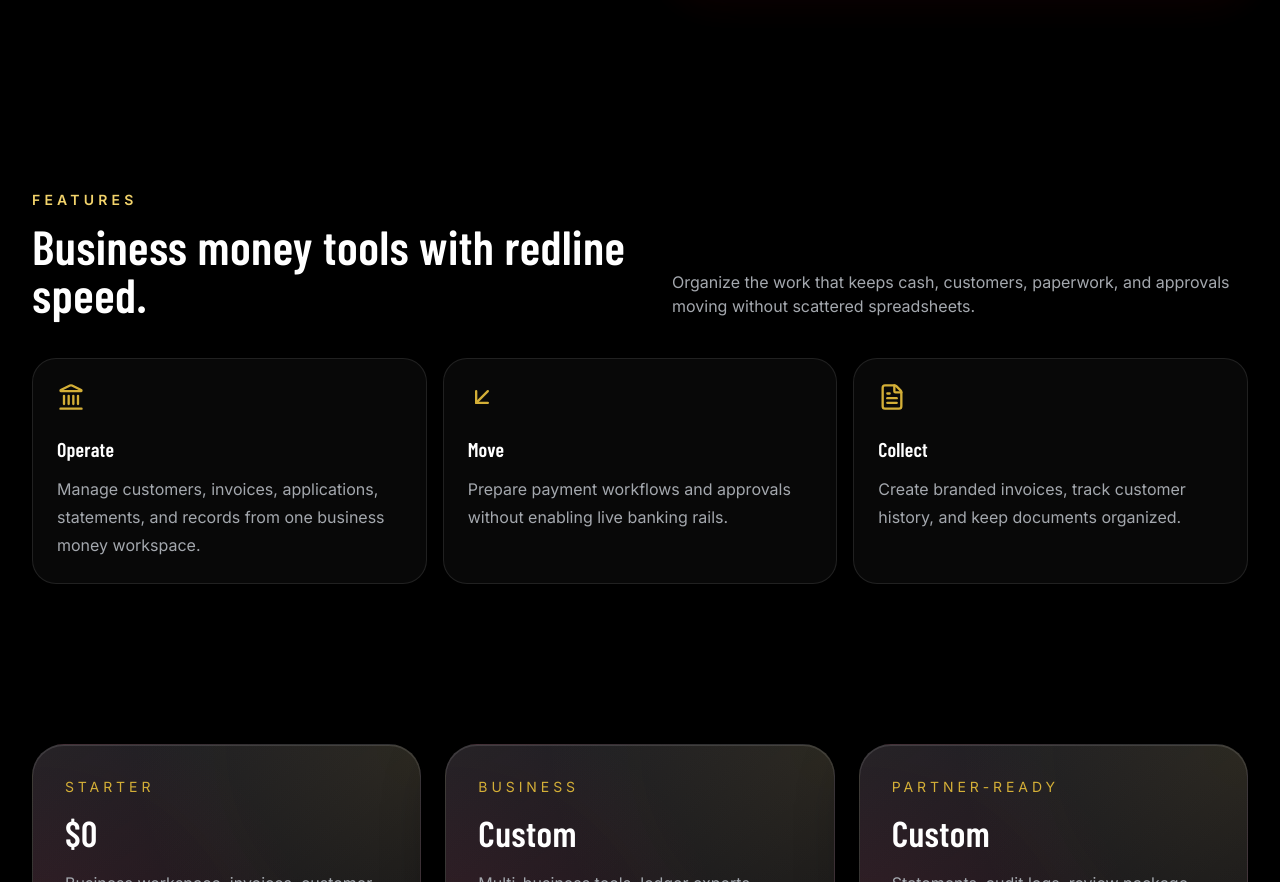
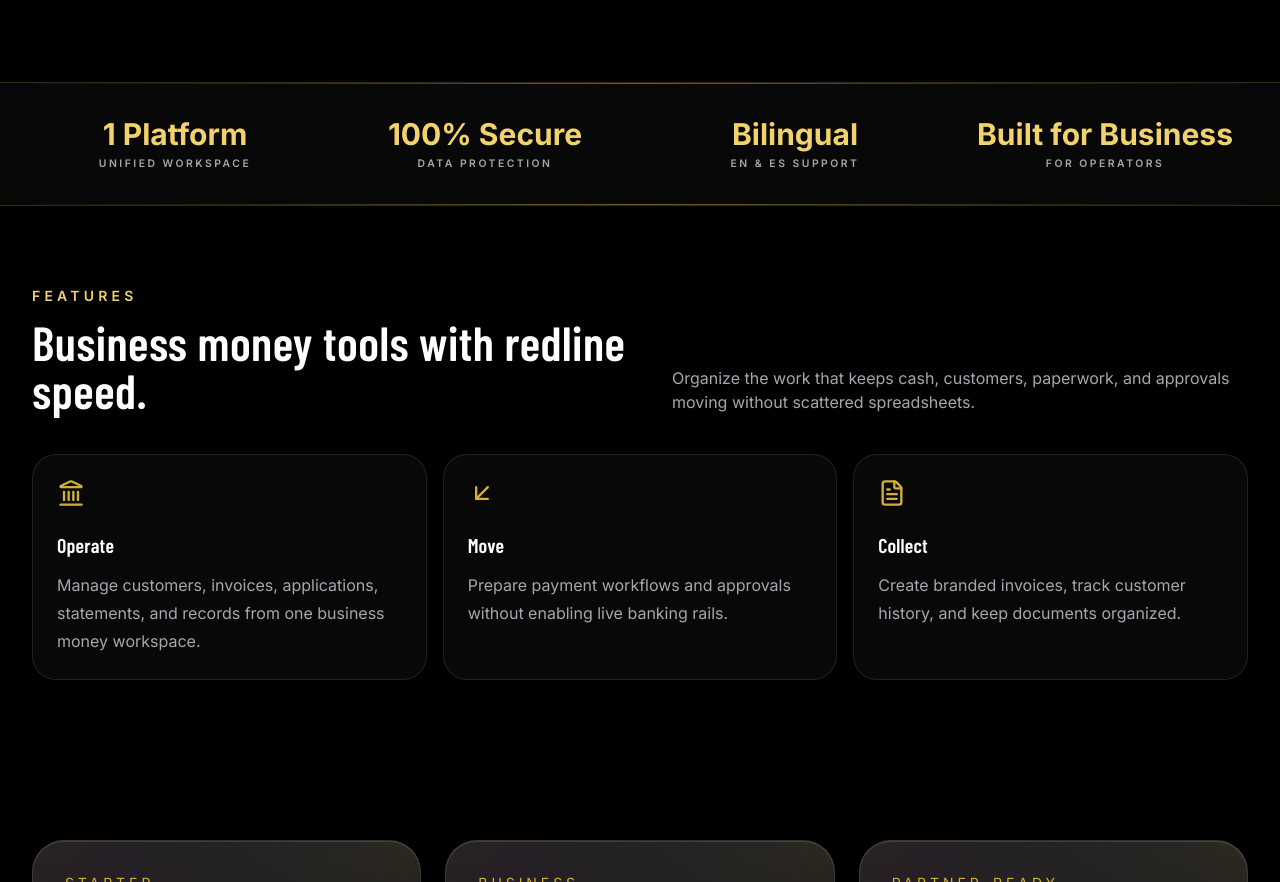
Before and after one commit to nofameorg-byte/orivoo-ai, a Next.js app: page / in a window 1280 px wide. Shown: the part 940-1822 px from the top of the page. Built offline with nearby package versions, Linux system fonts and the light colour scheme; no server answers.

Commit message:
Refine VP23 AIRO-inspired homepage UI
Co-authored-by: nofameorg-byte <nofameorg-byte@users.noreply.github.com>

```diff
--- a/app/page.tsx
+++ b/app/page.tsx
@@ -216,6 +216,28 @@ export default function LandingPage() {
             </div>
           </div>
         </div>
+      </section>
+
+      <section className="relative z-10 border-y border-gold/20 bg-[#080808]">
+        <div className="h-px bg-gradient-to-r from-transparent via-gold/50 to-transparent" />
+        <div className="mx-auto grid max-w-7xl grid-cols-2 gap-6 px-6 py-8 text-center md:grid-cols-4 lg:px-8">
+          {[
+            ["1 Platform", "Unified workspace"],
+            ["100% Secure", "Data protection"],
+            ["Bilingual", "EN & ES support"],
+            ["Built for Business", "For operators"],
+          ].map(([stat, label]) => (
+            <div key={stat}>
+              <p className="text-2xl font-bold text-gold-bright md:text-3xl">
+                {stat}
+              </p>
+              <p className="mt-1 text-[0.65rem] font-semibold uppercase tracking-[0.24em] text-muted">
+                {label}
+              </p>
+            </div>
+          ))}
+        </div>
+        <div className="h-px bg-gradient-to-r from-transparent via-gold/50 to-transparent" />
       </section>
 
       <section
--- a/components/vp23-logo.tsx
+++ b/components/vp23-logo.tsx
@@ -9,9 +9,9 @@ type VP23LogoProps = {
 };
 
 const sizeClasses = {
-  sm: "size-14",
-  md: "size-20",
-  lg: "size-32",
+  sm: "size-12",
+  md: "size-16",
+  lg: "size-24",
 };
 
 export function VP23Logo({
```
